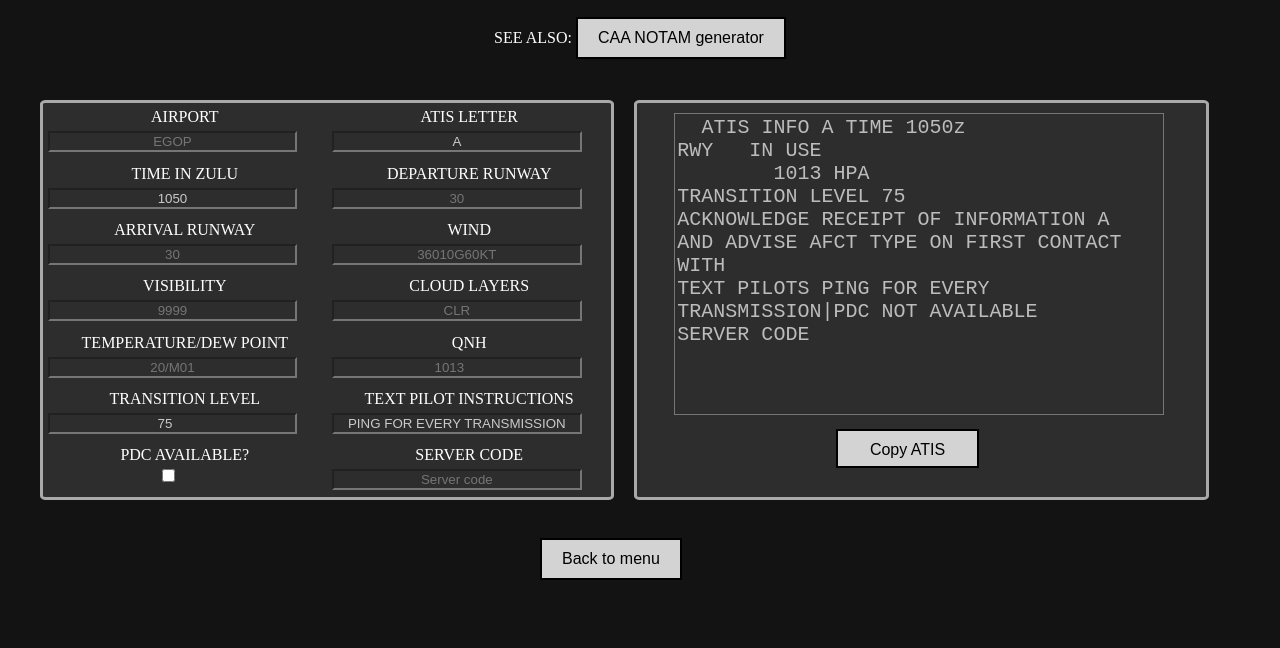
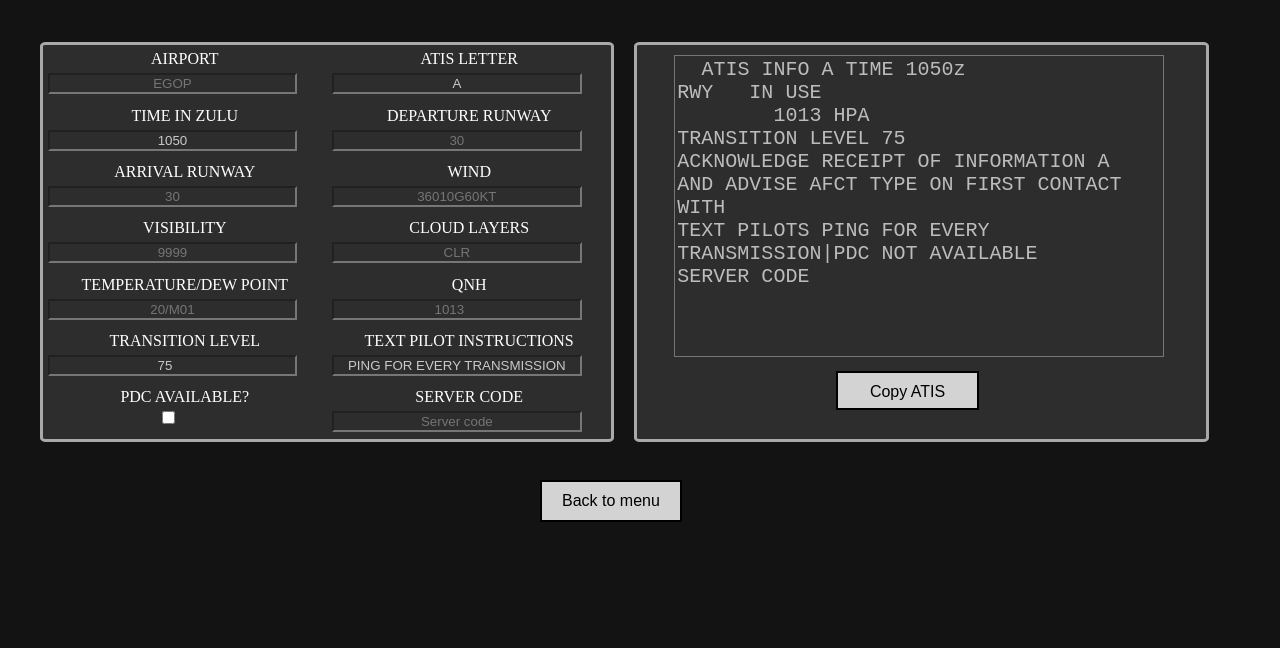
Before and after one commit to sokol4328/AeroAtisGenerator, a plain HTML site: page CAA/index.html in a window 1280 px wide. Shown: the part 152-800 px from the top of the page. Drawn offline with Linux system fonts and the light colour scheme.

Commit message:
Update index.html

```diff
--- a/CAA/index.html
+++ b/CAA/index.html
@@ -11,9 +11,6 @@
 </head>
 <body>
     <h1 id="header">CAA format ATIS generator</h1>
-    <div style="text-align: center;">
-        <p style="color: white;">See also: <button class="menuButton" id="menuButton" onclick="location.href = 'notam.html'">CAA NOTAM generator</button></p>
-    </div>
     <div class="startContainer">
         <div class="values">
 
```
